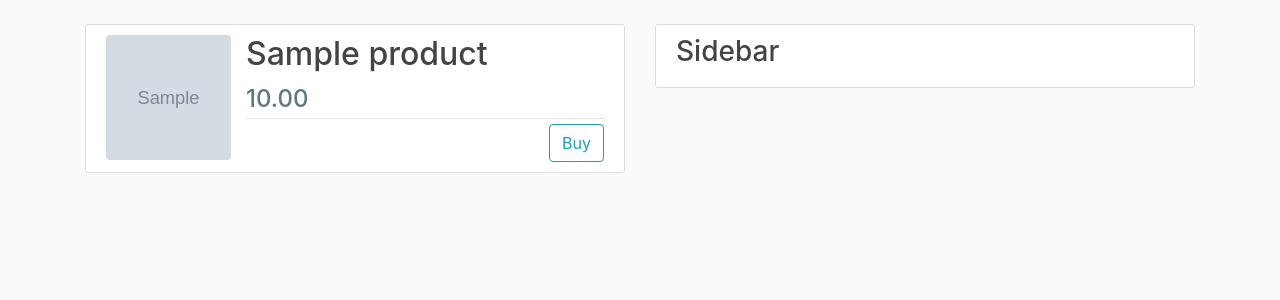
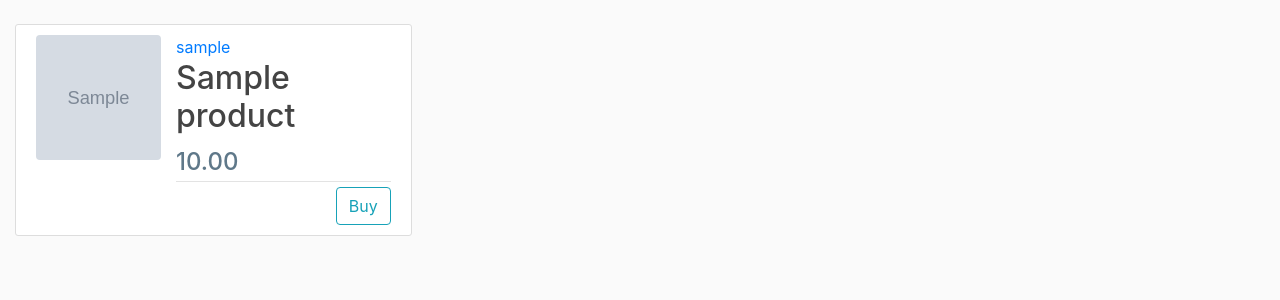
Before and after one commit to przemek-bialek/shop-test, a Django app: page / in a window 1280 px wide. Shown: the part 56-356 px from the top of the page. Run offline with Django 3.2, Linux system fonts and the light colour scheme; tables that the repository leaves empty hold one stand-in row (values such as "Sample post"); grey boxes marked "Sample" are stand-in pictures; some libraries are stand-ins or nearby versions.

Commit message:
ProductDetailView added and adjusted home page layout

```diff
--- a/shop/models.py
+++ b/shop/models.py
@@ -11,8 +11,8 @@ import os
 
 
 class Product(models.Model):
-    title = models.CharField(max_length=60, unique=True)
-    author = models.ForeignKey(User, on_delete=models.CASCADE)
+    name = models.CharField(max_length=60, unique=True)
+    seller = models.ForeignKey(User, on_delete=models.CASCADE)
     price = MoneyField(decimal_places=2, default=0, default_currency='PLN', max_digits=7)
     img = models.ImageField(default='no_pic.jpg', upload_to='product_pics')
     thumb = models.ImageField(default='no_pic.jpg', upload_to='product_pics/thumbnails')
@@ -20,10 +20,10 @@ class Product(models.Model):
     slug = models.SlugField(null=False, unique=True)
 
     def __str__(self):
-        return self.title
+        return self.name
 
     def save(self, *args, **kwargs):
-        self.slug = slugify(self.title)
+        self.slug = slugify(self.name)
 
         if not self.create_thumbnail():
             raise Exception('Given file is not an image')
--- a/shop/static/shop/main.css
+++ b/shop/static/shop/main.css
@@ -25,7 +25,7 @@ ul {
 }
 
 .site-header .navbar-nav .nav-link:active {
-  font-weight: 550;
+  font-weight: 450;
 }
 
 .content-section {
@@ -87,3 +87,7 @@ a.product-name:hover {
 #buy-button {
   float: right;
 }
+
+#product-name-detail {
+  color: #438bca;
+}
--- a/shop/templates/shop/base.html
+++ b/shop/templates/shop/base.html
@@ -38,9 +38,7 @@
       </nav>
     </header>
 
-    <main role="main" class="container">
-      <div class="row">
-        <div class="col-md-6">
+    <main role="main" class="container-fluid">
       {% if messages %}
         {% for message in messages %}
           <div class="alert alert-{{ messages.tags }}">
@@ -50,14 +48,6 @@
       {% endif %}
       {% block content %}
       {% endblock content %}
-        </div>
-        <div class="col-md-6">
-          <!-- TODO: Sidebar -->
-          <div class="content-section">
-            <h3>Sidebar</h3>
-          </div>
-        </div>
-      </div>
     </main>
 
     <!-- Optional JavaScript -->
--- a/shop/templates/shop/home.html
+++ b/shop/templates/shop/home.html
@@ -1,18 +1,29 @@
 {% extends 'shop/base.html' %}
 
 {% block content %}
+  <div class="row">
     {% for product in products %}
+      <div class="col-md-4">
         <article class="media content-section">
+          <a href="{% url 'shop-product_detail' product.slug %}">
             <img class="rounded product-img" src="{{ product.thumb.url }}">
+          </a>
           <div class="media-body">
             <div class="product-metadata">
+              <a class="mr-2" href="#">{{ product.seller.username }}</a>
               <h2>
-            <a class="product-name" href="#">{{ product.title }}</a>
+                <a class="product-name" href="{% url 'shop-product_detail' product.slug %}">{{ product.name }}</a>
               </h2>
               <b class="price-font">{{ product.price }}</b>
             </div>
             <button class="btn btn-outline-info" id="buy-button" href="#">Buy</button>
           </div>
         </article>
+      </div>
+        {% if forloop.counter|divisibleby:"3" and not forloop.last %}
+  </div>
+  <div class="row">
+        {% endif %}
     {% endfor %}
+  </div>
 {% endblock content %}
--- a/shop/urls.py
+++ b/shop/urls.py
@@ -5,5 +5,6 @@ from . import views
 
 urlpatterns = [
     path('', views.ProductListView.as_view(), name='shop-home'),
+    path('product/<slug:slug>/', views.ProductDetailView.as_view(), name='shop-product_detail'),
     path('about/', views.about, name='shop-about'),
 ]
--- a/shop/views.py
+++ b/shop/views.py
@@ -1,5 +1,5 @@
 from django.shortcuts import render
-from django.views.generic import ListView
+from django.views.generic import ListView, DetailView
 
 from .models import Product
 
@@ -10,5 +10,10 @@ class ProductListView(ListView):
     context_object_name = 'products'
     ordering = ['-date_posted']
 
+class ProductDetailView(DetailView):
+    model = Product
+    template_name = "shop/product_detail.html"
+    context_object_name = 'product'
+
 def about(request):
     return render(request, 'shop/about.html', {'title': 'About'})
```
Also changed, not shown: shop/templates/shop/product_detail.html (added, +29 -0 lines), 1 other file. Lines whose indentation alone changed are shown as unchanged.
